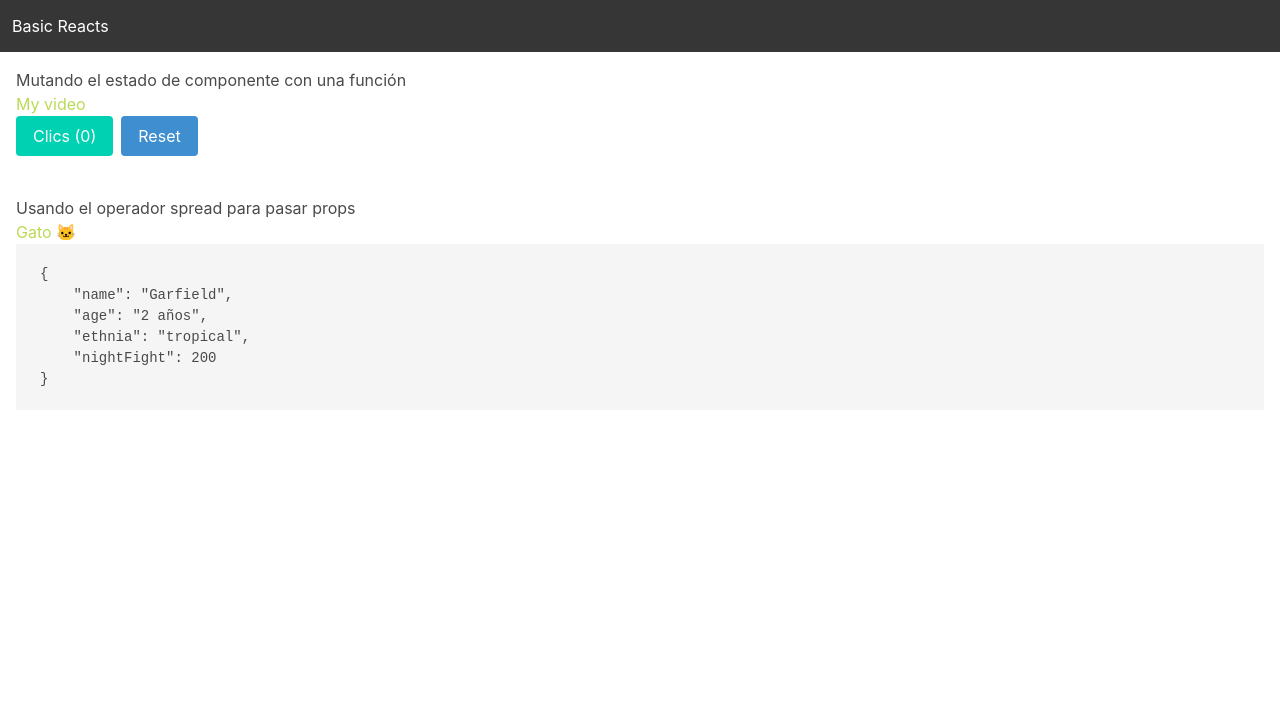
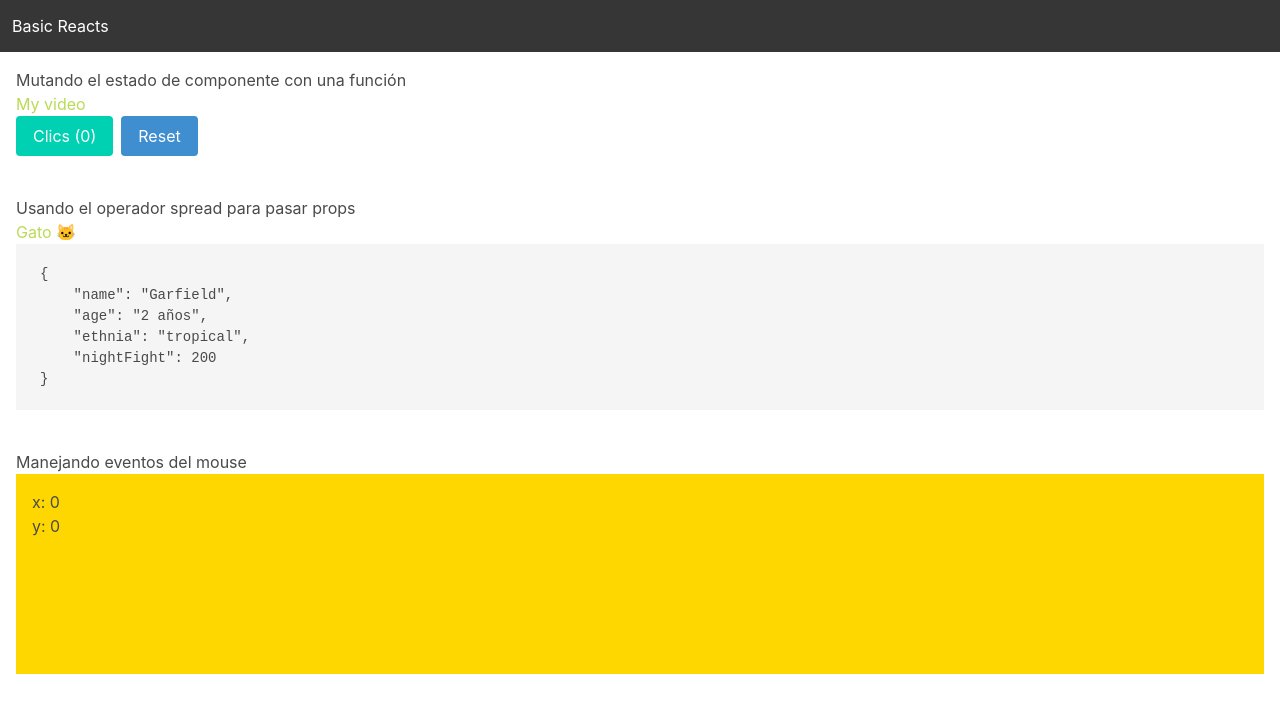
Before and after one commit to bider88/basic-react, a React (Create React App) app: page / in a window 1280 px wide. Shown: the top 712 px of the page. Built offline with nearby package versions, Linux system fonts and the light colour scheme.

Commit message:
manage mouse event

```diff
--- a/src/App.js
+++ b/src/App.js
@@ -2,6 +2,7 @@ import React from 'react';
 import './App.scss';
 import Counter from './components/Counter'
 import Cat from './components/Cat'
+import Manager from './components/Manager'
 
 function App() {
 
@@ -18,12 +19,12 @@ function App() {
         </div>
       </nav>
       <div className="App">
+        { /* Mutando el estado de componente con una función */}
         <Counter/>
-        <Cat
-          name="Garfield"
-          age="2 años"
-          { ...infoCat }
-        />
+        { /* Usando el operador spread para pasar props */}
+        <Cat name="Garfield" age="2 años" { ...infoCat } />
+        { /* Manejando eventos del mouse */}
+        <Manager/>
       </div>
     </div>
   );
--- /dev/null
+++ b/src/components/Manager/Manager.js
@@ -0,0 +1,36 @@
+import React from 'react'
+
+export default class Manager extends React.Component {
+
+  state = {
+    x: 0,
+    y: 0
+  }
+
+  manager = (event) => {
+    this.setState({
+      x: event.clientX,
+      y: event.clientY
+    })
+  }
+
+  render() {
+
+    const styles = {
+      height: '200px',
+      background: 'gold',
+      padding: '1em',
+      boxSizing: 'border-box'
+    }
+
+    return (
+      <div className="Component">
+        <h1>Manejando eventos del mouse </h1>
+        <div style= { styles } onMouseMove={ this.manager }>
+          <div>x: { this.state.x } </div>
+          <div>y: { this.state.y } </div>
+        </div>
+      </div>
+    )
+  }
+}
--- /dev/null
+++ b/src/components/Manager/index.js
@@ -0,0 +1 @@
+export { default } from './Manager'
```
